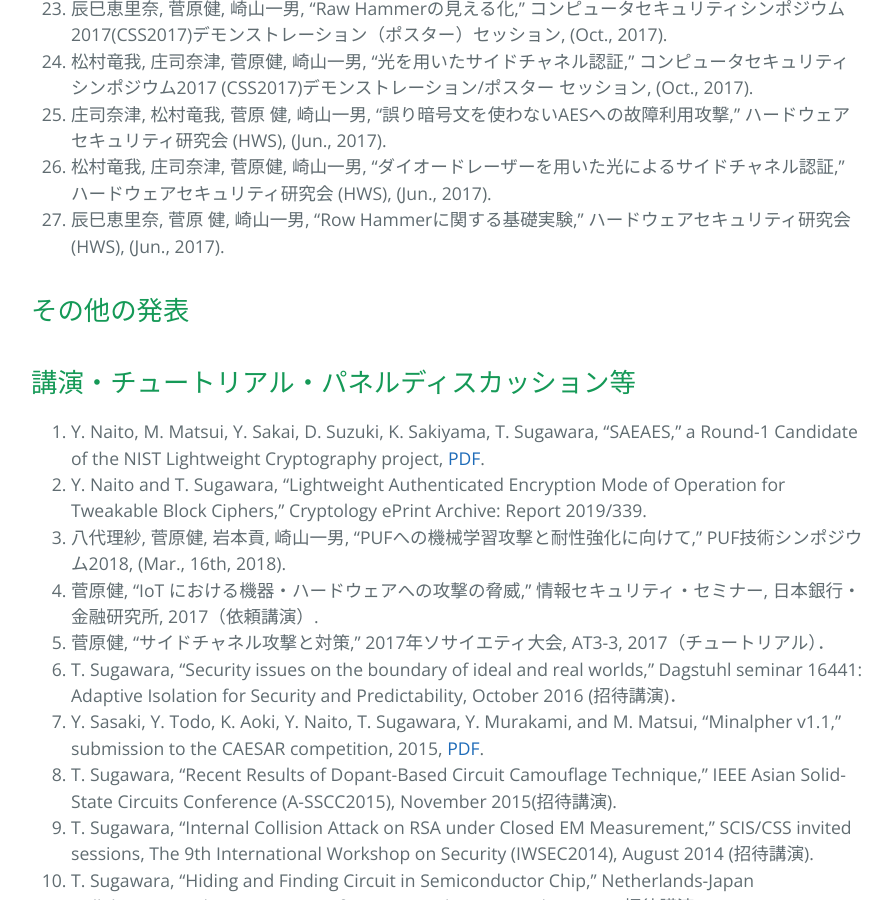
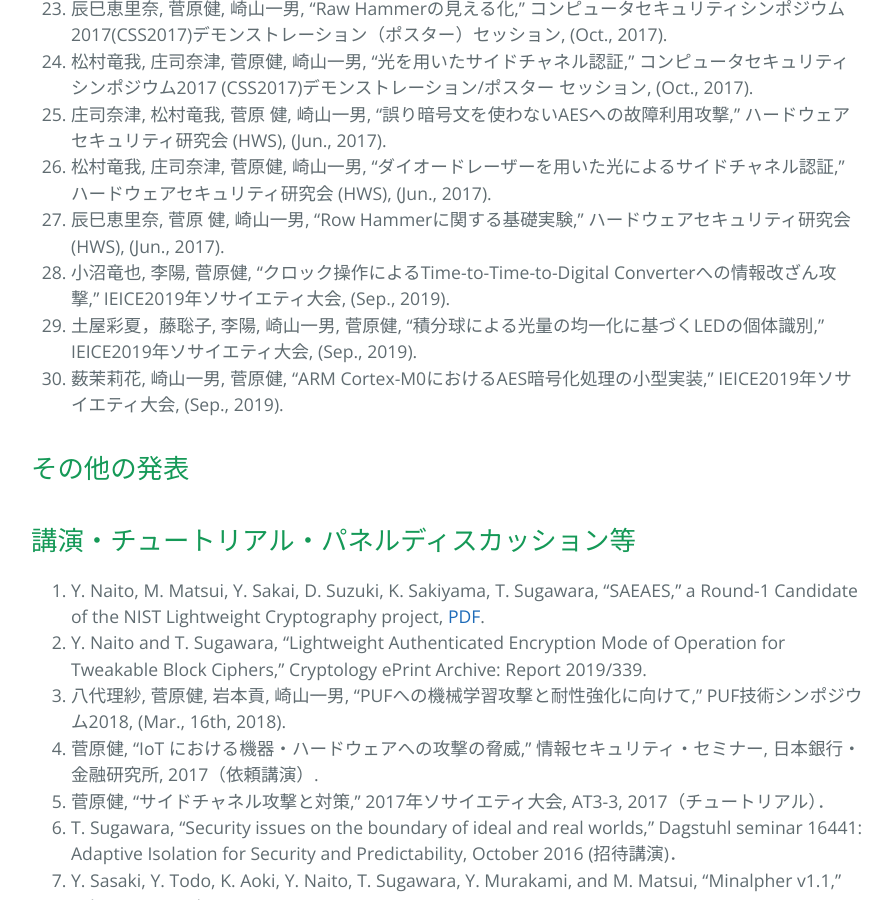
Before and after one commit to sugawara-bbbb/weblab, a Jekyll site: the page built from publication.md, in a window 1280 px wide and 900 px high, scrolled down 7033 px. Shown: the whole window, without its empty margins (193-1085 px from the left). Built offline with Jekyll 4.4.1, drawn with Linux system fonts in a browser that asks for light colours; our own code applies the rules of GitHub Pages for plain Markdown files.

Commit message:
研究成果にソ大論文を追加

```diff
--- a/publication.md
+++ b/publication.md
@@ -111,6 +111,9 @@ layout: default
 1. 庄司奈津, 松村竜我, 菅原 健, 崎山一男, “誤り暗号文を使わないAESへの故障利用攻撃,” ハードウェアセキュリティ研究会 (HWS), (Jun., 2017).
 1. 松村竜我, 庄司奈津, 菅原健, 崎山一男, “ダイオードレーザーを用いた光によるサイドチャネル認証,” ハードウェアセキュリティ研究会 (HWS), (Jun., 2017).
 1. 辰巳恵里奈, 菅原 健, 崎山一男, “Row Hammerに関する基礎実験,” ハードウェアセキュリティ研究会 (HWS), (Jun., 2017).
+1. 小沼竜也, 李陽, 菅原健, “クロック操作によるTime-to-Time-to-Digital Converterへの情報改ざん攻撃,” IEICE2019年ソサイエティ大会, (Sep., 2019).
+1. 土屋彩夏，藤聡子, 李陽, 崎山一男, 菅原健, “積分球による光量の均一化に基づくLEDの個体識別,” IEICE2019年ソサイエティ大会, (Sep., 2019).
+1. 薮茉莉花, 崎山一男, 菅原健, “ARM Cortex-M0におけるAES暗号化処理の小型実装,” IEICE2019年ソサイエティ大会, (Sep., 2019).
 
 ## その他の発表
 
```
